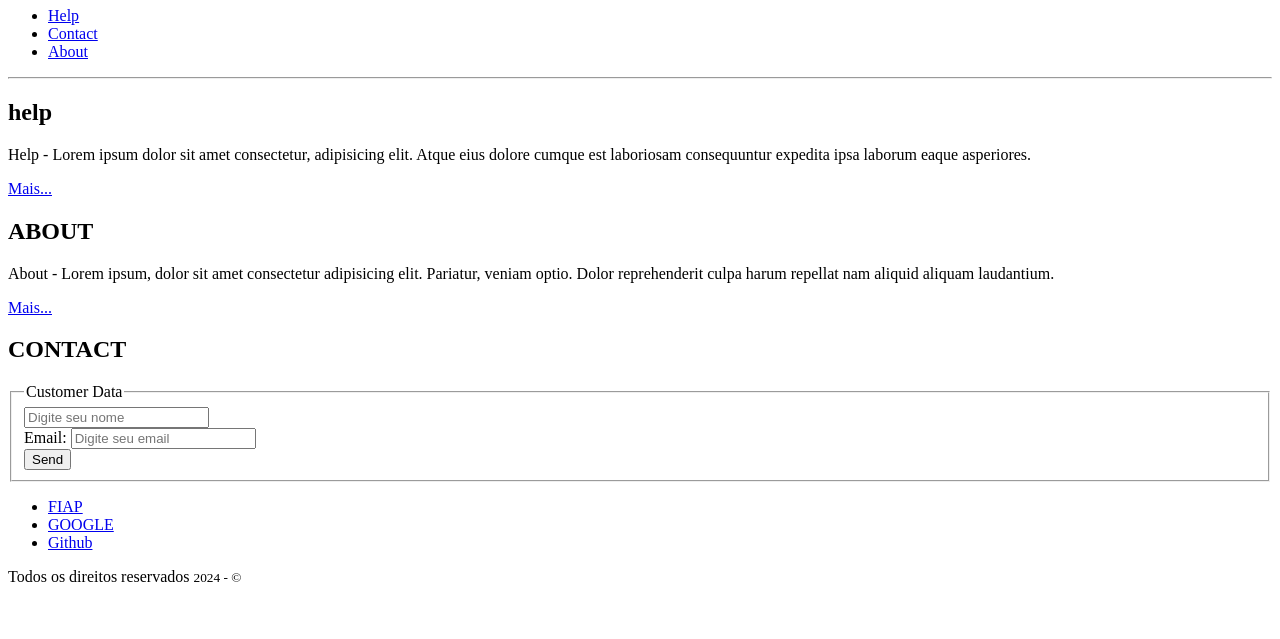
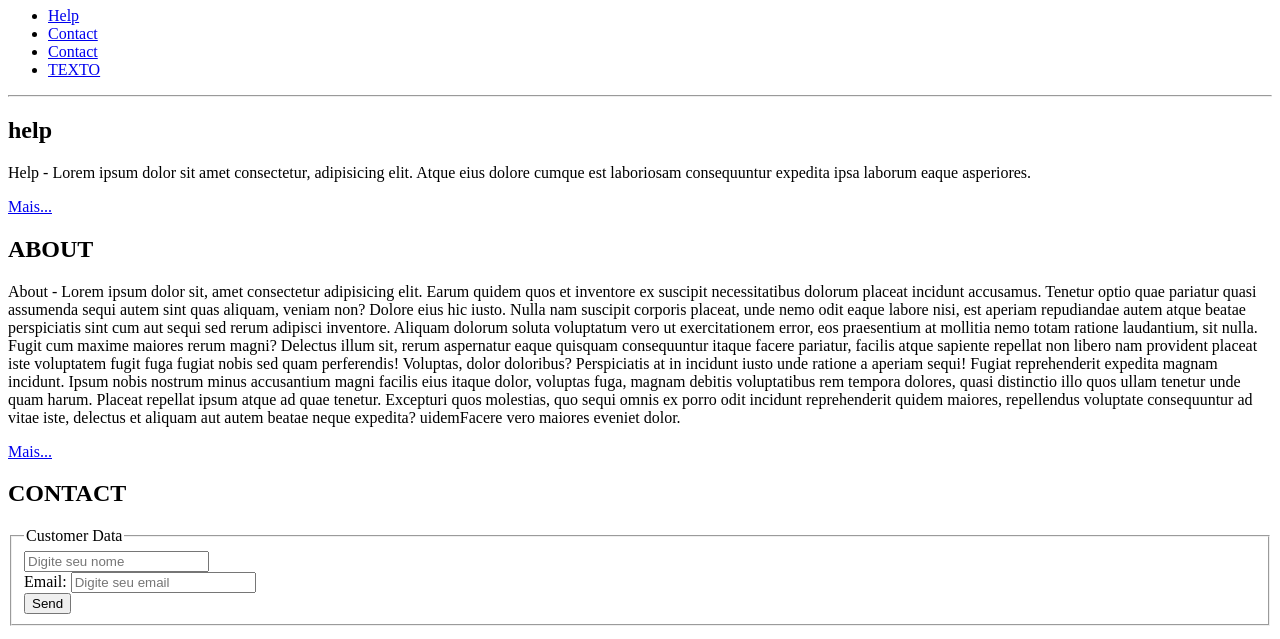
Before and after one commit to Julio-CRodrigues/projeto-inicial, a plain HTML site: page index.html in a window 1280 px wide. Shown: the part 73-712 px from the top of the page. Drawn offline with Linux system fonts and the light colour scheme.

Commit message:
Criação imagens e links de navegação relativa.

```diff
--- a/index.html
+++ b/index.html
@@ -25,7 +25,8 @@ A <!DOCTYPE html> document type definition, declaração define que este documen
           <ul>
             <li><a href="./paginas/help.html">Help</a></li>
             <li><a href="./paginas/contatct.html">Contact</a></li>
-            <li><a href="./paginas/about.html">About</a></li>
+            <li><a href="#contact">Contact</a></li>
+            <li><a href="#meu-texto">TEXTO</a></li>
           </ul>
         </nav>
       </header>
@@ -46,9 +47,7 @@ A <!DOCTYPE html> document type definition, declaração define que este documen
       <div>
         <h2>ABOUT</h2>
         <p>
-          About - Lorem ipsum, dolor sit amet consectetur adipisicing elit.
-          Pariatur, veniam optio. Dolor reprehenderit culpa harum repellat nam
-          aliquid aliquam laudantium.
+          About - Lorem ipsum dolor sit, amet consectetur adipisicing elit. Earum quidem quos et inventore ex suscipit necessitatibus dolorum placeat incidunt accusamus. Tenetur optio quae pariatur quasi assumenda sequi autem sint quas aliquam, veniam non? Dolore eius hic iusto. Nulla nam suscipit corporis placeat, unde nemo odit eaque labore nisi, est aperiam repudiandae autem atque beatae perspiciatis sint cum aut sequi sed rerum adipisci inventore. Aliquam dolorum soluta voluptatum vero ut exercitationem error, eos praesentium at mollitia nemo totam ratione laudantium, sit nulla. Fugit cum maxime maiores rerum magni? Delectus illum sit, rerum aspernatur eaque quisquam consequuntur itaque facere pariatur, facilis atque sapiente repellat non libero nam provident placeat iste voluptatem fugit fuga fugiat nobis sed quam perferendis! Voluptas, dolor doloribus? Perspiciatis at in incidunt iusto unde ratione a aperiam sequi! Fugiat reprehenderit expedita magnam incidunt. Ipsum nobis nostrum minus accusantium magni facilis eius itaque dolor, voluptas fuga, magnam debitis voluptatibus rem tempora dolores, quasi distinctio illo quos ullam tenetur unde quam harum. Placeat repellat ipsum atque ad quae tenetur. Excepturi quos molestias, quo sequi omnis ex porro odit incidunt reprehenderit quidem maiores, repellendus voluptate consequuntur ad vitae iste, delectus et aliquam aut autem beatae neque expedita? <span id="meu-texto">uidem</span>Facere vero maiores eveniet dolor.
         </p>
         <a href="./paginas/about.html">Mais...</a>
       </div>
@@ -94,7 +93,9 @@ A <!DOCTYPE html> document type definition, declaração define que este documen
               <a href="https://www2.fiap.com.br/" target="_blank"> FIAP </a>
             </li>
             <li>
-              <a href="https://www.google.com.br/" target="_blank">GOOGLE</a>
+              <a href="https://www.google.com.br/" target="_blank">
+                <img src="./img/social.png" alt="Logo do Google" width="2%" />
+              </a>
             </li>
             <li><a href="https://github.com/" target="_blank">Github</a></li>
           </ul>
```
Also changed, not shown: img/social.png (added).
